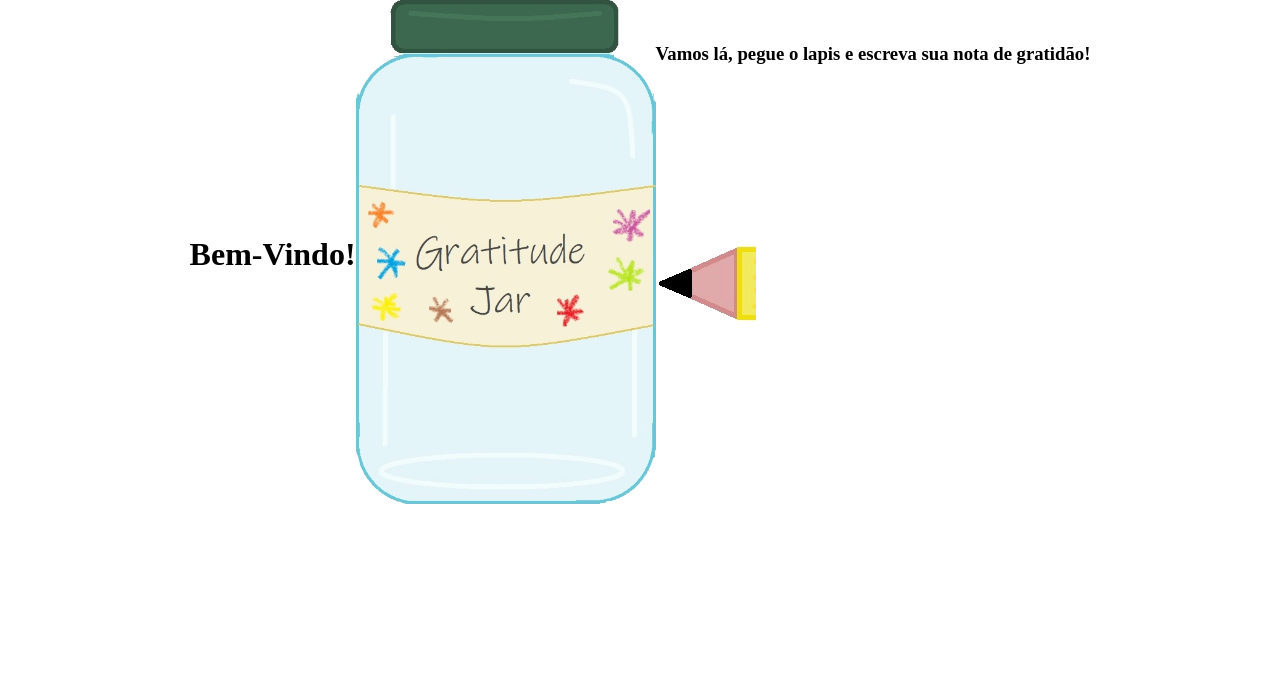
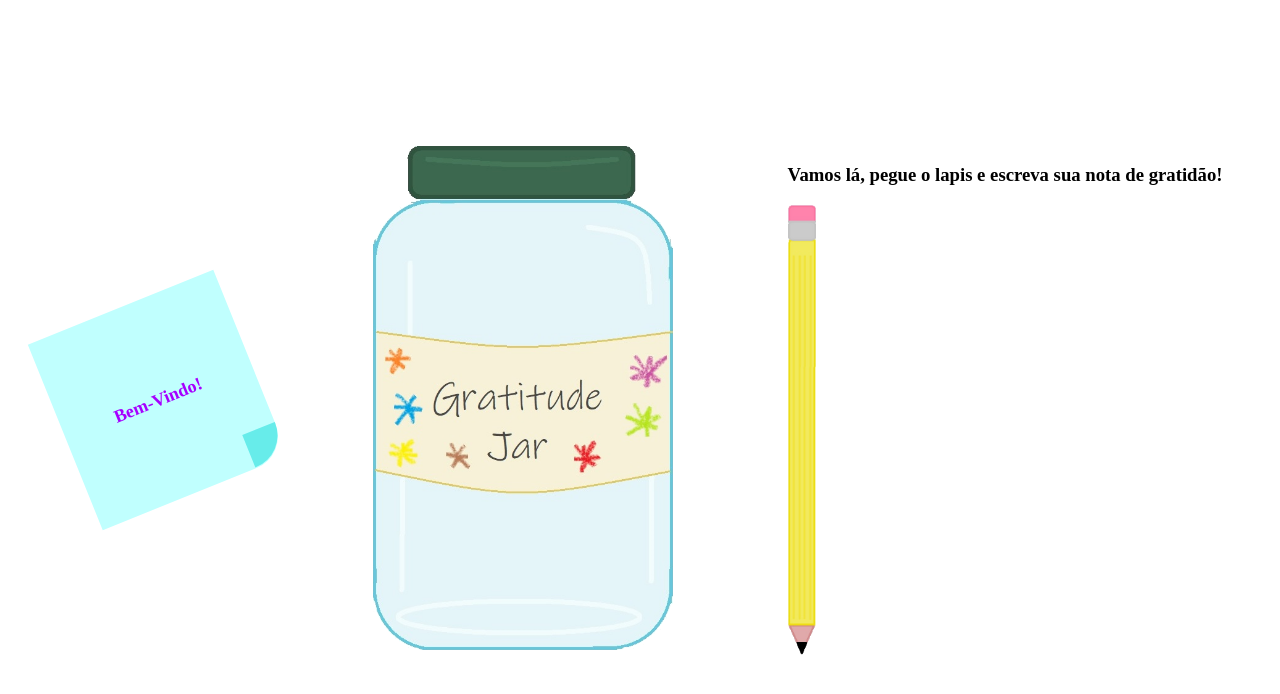
Before and after one commit to SarahSantana/gratitudeJar, an Angular app: page / in a window 1280 px wide. Shown: the top 694 px of the page. Built offline with nearby package versions, Linux system fonts and the light colour scheme.

Commit message:
adicionando estilo para a mensagem de boas vindas

```diff
--- a/src/app/add-new-gratitude/add-new-gratitude.component.scss
+++ b/src/app/add-new-gratitude/add-new-gratitude.component.scss
@@ -1,8 +1,8 @@
 .lapis {
   background-image: url('../../assets/lapis.png');
   background-repeat: no-repeat;
-  background-position: left;
+  background-size: auto 100%;
   cursor: pointer;
-  height: 400px;
-  width: 100px;
+  height: 450px;
+  width: 28px;
 }
--- a/src/app/app.component.html
+++ b/src/app/app.component.html
@@ -1,5 +1,5 @@
 <div class="wrapper">
-  <h1>Bem-Vindo!</h1>
+  <div><h1>Bem-Vindo!</h1></div>
   <div class="jar">
     <img
       src="../assets/gratitude-jar.png"
--- a/src/app/app.component.scss
+++ b/src/app/app.component.scss
@@ -6,11 +6,36 @@
 .wrapper {
   display: flex;
   align-items: center;
-  justify-content: center;
+  justify-content: space-around;
+  height: 100vh;
 }
 
 h1 {
+  margin: 0;
+  width: 200px;
+  text-align: center;
+  background: #c0fffe;
+  height: 200px;
+  display: flex;
+  align-items: center;
+  justify-content: center;
+  padding: 30px;
+  font-size: 18px;
+  box-sizing: border-box;
+  transform: rotate(-22deg);
+  color: #a600ff;
+  border-radius: 0 0 34px 0;
 
+  &:after {
+    content: "";
+    background-image: linear-gradient(130deg, #67ecea 50%, #67ecea 50%);
+    width: 35px;
+    height: 35px;
+    position: absolute;
+    bottom: 1px;
+    right: 0px;
+    border-radius: 0 0 34px 0;
+  }
 }
 
 .jar {
```
Also changed, not shown: src/assets/lapis.png.
